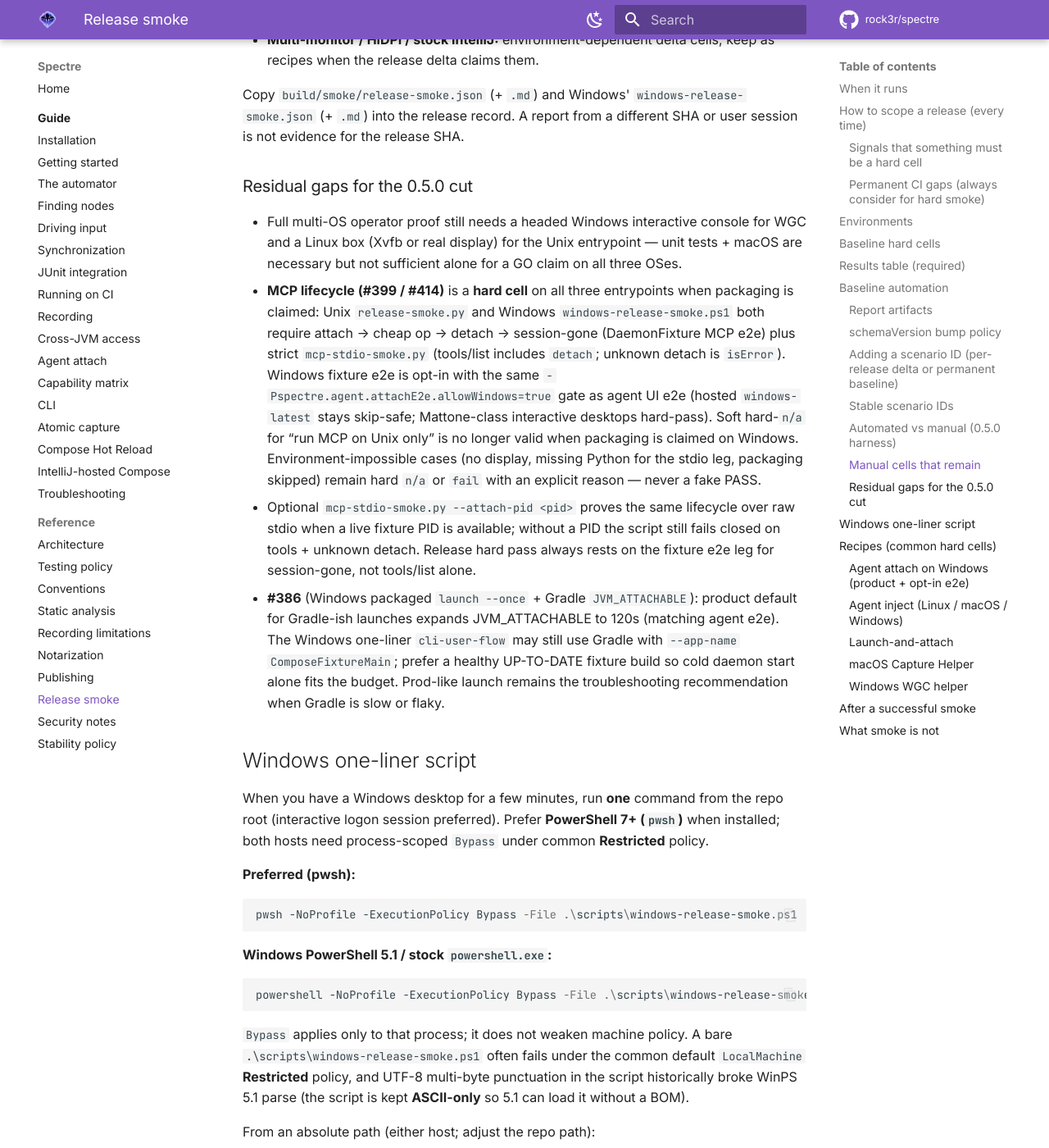
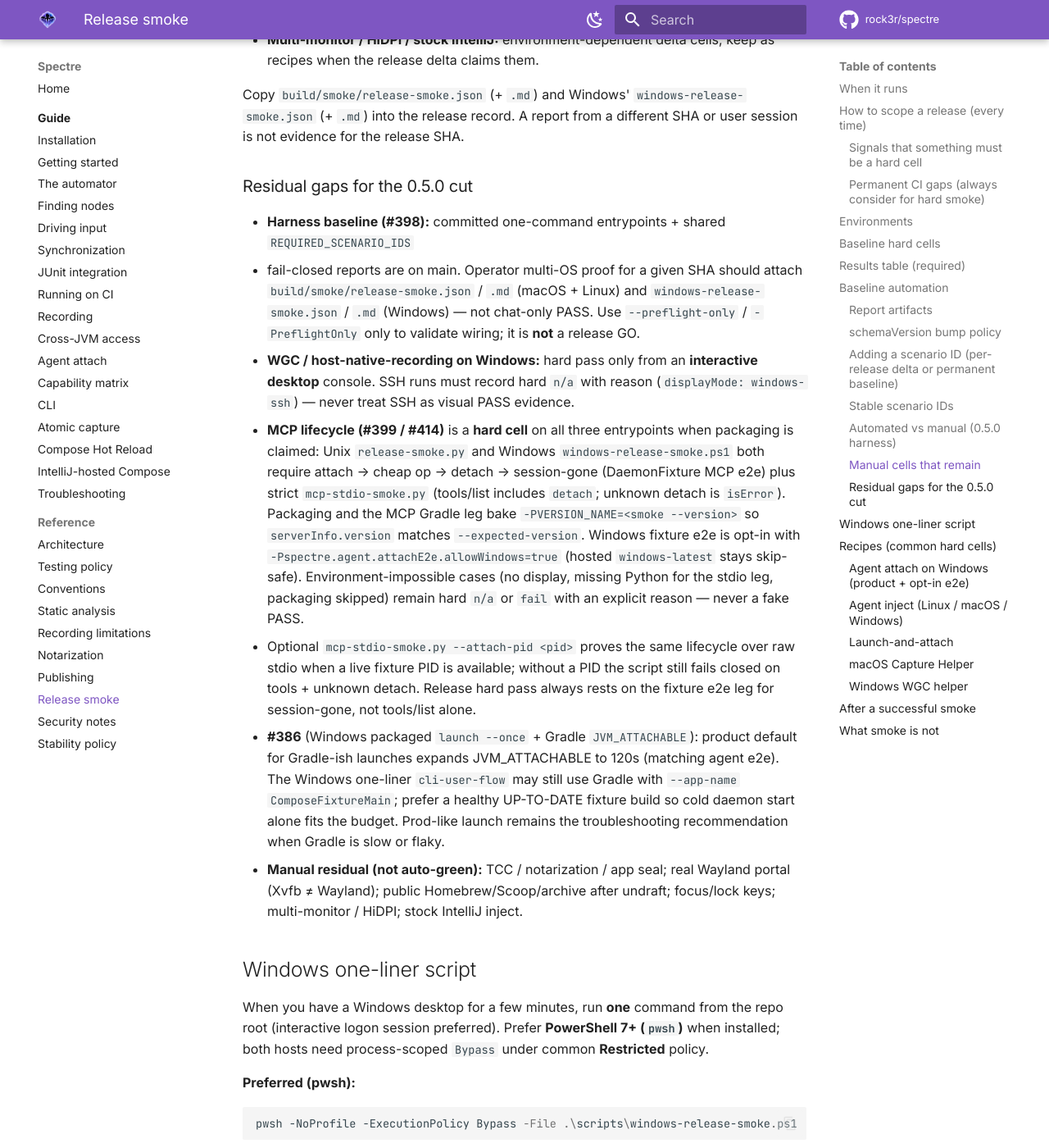
Before and after one commit to rock3r/spectre, an MkDocs documentation site: the page built from docs/RELEASE-SMOKE.md, in a window 1280 px wide and 1400 px high, scrolled down 10986 px. Shown: the whole window at 82% size. Built offline with MkDocs 1.6.1 and Material for MkDocs 9.7.7, drawn with Linux system fonts in a browser that asks for light colours; comment, search, counter and statistics services are not loaded.

Commit message:
docs(smoke): update RELEASE-SMOKE residual gaps for #398 proof
Reflect multi-OS harness readiness, VERSION_NAME MCP packaging note,
SSH WGC honesty, and the permanent manual residual list operators keep.

```diff
--- a/docs/RELEASE-SMOKE.md
+++ b/docs/RELEASE-SMOKE.md
@@ -323,16 +323,21 @@ release SHA.
 
 ### Residual gaps for the 0.5.0 cut
 
-- Full multi-OS operator proof still needs a headed Windows interactive console for WGC and a Linux
-  box (Xvfb or real display) for the Unix entrypoint — unit tests + macOS are necessary but not
-  sufficient alone for a GO claim on all three OSes.
+- **Harness baseline (#398):** committed one-command entrypoints + shared `REQUIRED_SCENARIO_IDS`
+  + fail-closed reports are on main. Operator multi-OS proof for a given SHA should attach
+  `build/smoke/release-smoke.json` / `.md` (macOS + Linux) and `windows-release-smoke.json` /
+  `.md` (Windows) — not chat-only PASS. Use `--preflight-only` / `-PreflightOnly` only to
+  validate wiring; it is **not** a release GO.
+- **WGC / host-native-recording on Windows:** hard pass only from an **interactive desktop**
+  console. SSH runs must record hard `n/a` with reason (`displayMode: windows-ssh`) — never
+  treat SSH as visual PASS evidence.
 - **MCP lifecycle (#399 / #414)** is a **hard cell** on all three entrypoints when packaging is
   claimed: Unix `release-smoke.py` and Windows `windows-release-smoke.ps1` both require
   attach → cheap op → detach → session-gone (DaemonFixture MCP e2e) plus strict
-  `mcp-stdio-smoke.py` (tools/list includes `detach`; unknown detach is `isError`). Windows fixture
-  e2e is opt-in with the same `-Pspectre.agent.attachE2e.allowWindows=true` gate as agent UI e2e
-  (hosted `windows-latest` stays skip-safe; Mattone-class interactive desktops hard-pass). Soft
-  hard-`n/a` for “run MCP on Unix only” is no longer valid when packaging is claimed on Windows.
+  `mcp-stdio-smoke.py` (tools/list includes `detach`; unknown detach is `isError`). Packaging and
+  the MCP Gradle leg bake `-PVERSION_NAME=<smoke --version>` so `serverInfo.version` matches
+  `--expected-version`. Windows fixture e2e is opt-in with
+  `-Pspectre.agent.attachE2e.allowWindows=true` (hosted `windows-latest` stays skip-safe).
   Environment-impossible cases (no display, missing Python for the stdio leg, packaging skipped)
   remain hard `n/a` or `fail` with an explicit reason — never a fake PASS.
 - Optional `mcp-stdio-smoke.py --attach-pid <pid>` proves the same lifecycle over raw stdio when a
@@ -344,6 +349,9 @@ release SHA.
   `cli-user-flow` may still use Gradle with `--app-name ComposeFixtureMain`; prefer a healthy
   UP-TO-DATE fixture build so cold daemon start alone fits the budget. Prod-like launch remains
   the troubleshooting recommendation when Gradle is slow or flaky.
+- **Manual residual (not auto-green):** TCC / notarization / app seal; real Wayland portal
+  (Xvfb ≠ Wayland); public Homebrew/Scoop/archive after undraft; focus/lock keys; multi-monitor /
+  HiDPI; stock IntelliJ inject.
 
 ## Windows one-liner script
 
```
